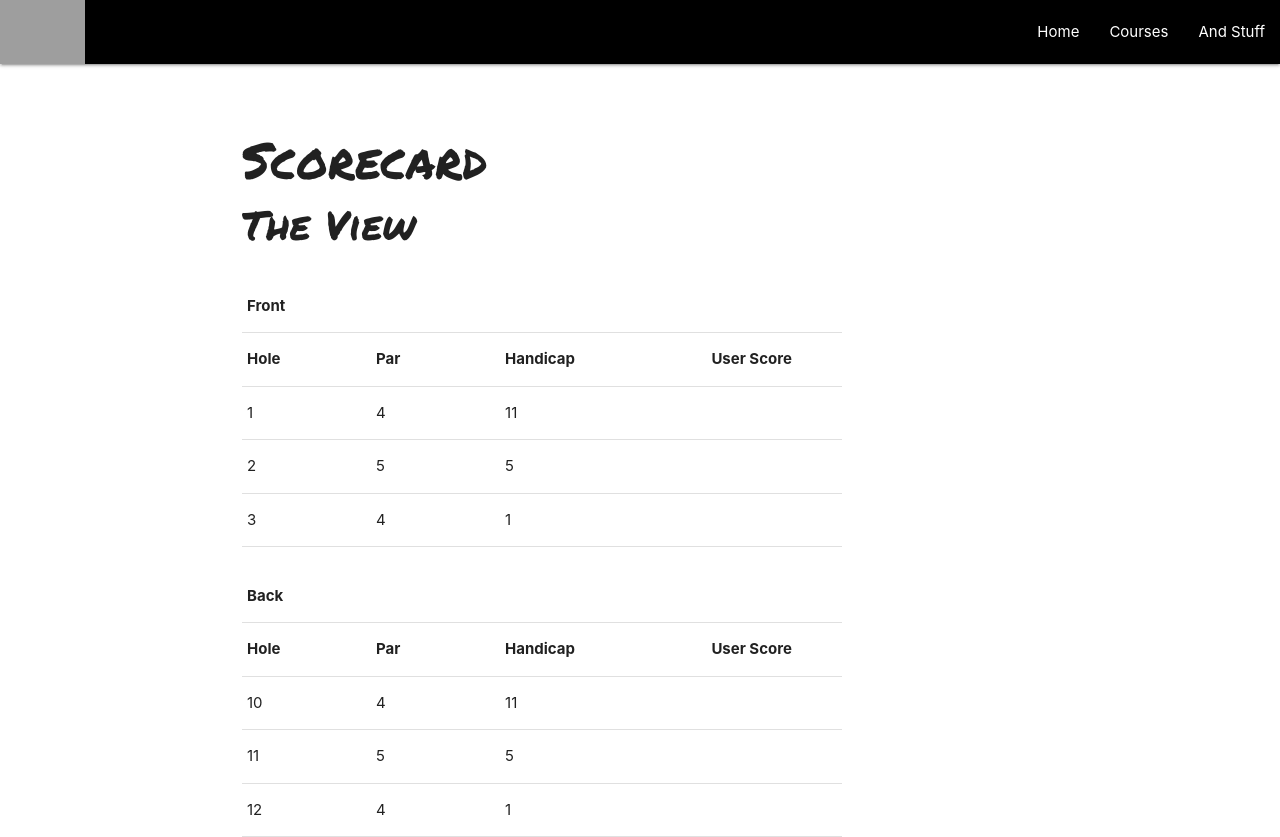
After one commit to PatrickMcP/bootcamp-project-2, a web app: file public/front end/scorecard.html in a window 1280 px wide. The commit adds this page. Run offline with its HTML, style and script files only (its server is not run), Linux system fonts and the light colour scheme; some libraries are stand-ins or nearby versions; grey boxes are pictures that could not be loaded.

Commit message:
Added scorecard html/css to right folder
Added scorecard html/css to correct folder.

```diff
--- a/public/front end/intro.css
+++ b/public/front end/intro.css
@@ -76,6 +76,10 @@ h3 {
     text-align: center;
 }
 
+h4 {
+    font-family: 'Permanent Marker', cursive;
+    font-size: 60px;
+}
 th {
     background: purple;
 }
--- a/public/front end/intro.html
+++ b/public/front end/intro.html
@@ -11,7 +11,7 @@
 <body>
 <nav>
   <div class="nav-wrapper">
-    <a href="#" class="brand-logo"><img src = "https://images-na.ssl-images-amazon.com/images/I/71prch58mLL._SL1500_.jpg"></a>
+    <a href="#" class="brand-logo"><img src = "https://images-na.ssl-images-amazon.com/images/I/71prch58mLL._SL1500_.jpg" alt="Image" width="90" height="65"></a>
         <ul id="nav-mobile" class="right hide-on-med-and-down">
             <li><a href="#">Stuff</a></li>
             <li><a href="./courses.html">Courses</a></li>
--- /dev/null
+++ b/public/front end/scorecard.css
@@ -0,0 +1,30 @@
+/*Navbar*/
+nav .nav-wrapper {
+    background: black!important;
+}
+
+
+h4 {
+    font-family: 'Permanent Marker', cursive;
+    font-size: 50px;
+    margin-left: 50px;
+}
+
+h5 {
+    font-family: 'Permanent Marker', cursive;
+    font-size: 40px;
+    margin-left: 50px;
+}
+
+table {
+    margin-left: 50px;
+    width: 600px;
+}
+
+th {
+    width:50px;
+}
+
+td {
+    width:50px;
+}
--- /dev/null
+++ b/public/front end/scorecard.html
@@ -0,0 +1,106 @@
+<!DOCTYPE html>
+<html lang="en">
+<head>
+    <meta charset="UTF-8">
+    <meta name="viewport" content="width=device-width, initial-scale=1.0">
+    <meta http-equiv="X-UA-Compatible" content="ie=edge">
+    <title>Scorecard</title>
+    <link href="https://fonts.googleapis.com/css?family=Pacifico|Permanent+Marker" rel="stylesheet">
+    <link rel="stylesheet" href="https://cdnjs.cloudflare.com/ajax/libs/materialize/1.0.0/css/materialize.min.css">
+    <link rel="stylesheet" href="./scorecard.css">
+    <script type = "text/javascript" src = "https://code.jquery.com/jquery-2.1.1.min.js"></script>
+    <script src="https://cdnjs.cloudflare.com/ajax/libs/materialize/0.100.2/js/materialize.min.js"></script>
+</head>
+<body>
+    <nav>
+        <div class="nav-wrapper">
+            <a href="#" class="brand-logo"><img src = "https://images-na.ssl-images-amazon.com/images/I/71prch58mLL._SL1500_.jpg" alt="Image"width="auto"height="64"></a>
+                <ul id="nav-mobile" class="right hide-on-med-and-down">
+                    <li><a href="./intro.html">Home</a></li>
+                    <li><a href="./courses.html">Courses</a></li>
+                    <li><a href="#">And Stuff</a></li>
+                </ul>
+        </div>
+    </nav>
+<br>
+<div class="container">
+    <div>
+    <br>
+        <h4>Scorecard</h4>
+        <h5>The View</h5>
+    <br>
+    <table id="scorecard_fr9" class="responsive-table">
+        <thead>
+          <tr>
+            <th>Front</th>
+          </tr>
+          <tr>
+              <th>Hole</th>
+              <th>Par</th>
+              <th>Handicap</th>
+              <th>User Score</th>
+          </tr>
+        </thead>
+
+        <tbody>
+          <tr>
+            <td>1</td>
+            <td>4</td>
+            <td>11</td>
+            <td></td>
+          </tr>
+          <tr>
+            <td>2</td>
+            <td>5</td>
+            <td>5</td>
+            <td></td>
+          </tr>
+          <tr>
+            <td>3</td>
+            <td>4</td>
+            <td>1</td>
+            <td></td>
+          </tr>
+        </tbody>
+      </table>
+      <br>
+      <table id="scorecard back 9" class="responsive-table">
+            <thead>
+              <tr>
+                <th>Back</th>
+              </tr>
+              <tr>
+                  <th>Hole</th>
+                  <th>Par</th>
+                  <th>Handicap</th>
+                  <th>User Score</th>
+              </tr>
+            </thead>
+
+            <tbody>
+              <tr>
+                <td>10</td>
+                <td>4</td>
+                <td>11</td>
+                <td></td>
+              </tr>
+              <tr>
+                <td>11</td>
+                <td>5</td>
+                <td>5</td>
+                <td></td>
+              </tr>
+              <tr>
+                <td>12</td>
+                <td>4</td>
+                <td>1</td>
+                <td></td>
+              </tr>
+            </tbody>
+          </table>
+    </div>
+
+</div>
+
+</body>
+</html>
--- a/public/front end/theView.html
+++ b/public/front end/theView.html
@@ -13,7 +13,7 @@
 <body>
 <nav>
   <div class="nav-wrapper">
-    <a href="#" class="brand-logo"><img src = "https://images-na.ssl-images-amazon.com/images/I/71prch58mLL._SL1500_.jpg"></a>
+    <a href="#" class="brand-logo"><img src = "https://images-na.ssl-images-amazon.com/images/I/71prch58mLL._SL1500_.jpg"alt="Image"width="auto"height="64"></a>
       <ul id="nav-mobile" class="right hide-on-med-and-down">
         <li><a href="#">Stuff</a></li>
         <li><a href="./courses.html">Courses</a></li>
@@ -136,6 +136,7 @@
 
 <h3>Preview</h3>
 <a class="waves-effect waves-light btn pink darken-1 modal-trigger" href="#demo-modal">View All Holes</a>
+<a class="waves-effect waves-light btn pink darken-1" href="./scorecard.html">Play Course</a>
 
   <div id="demo-modal" class="modal">
     <div class="modal-content">
```
Also changed, not shown: public/front end/courses.html (line endings or trailing spaces).
